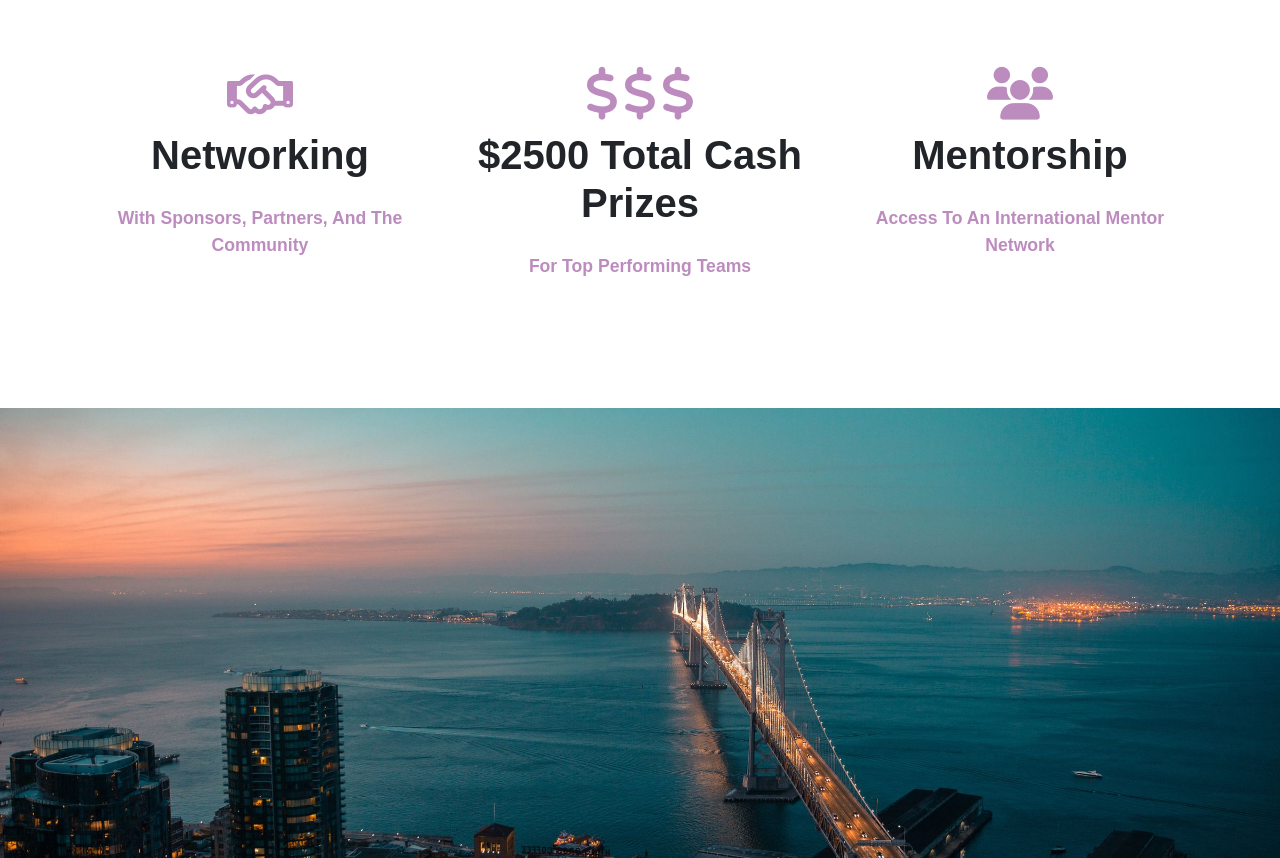
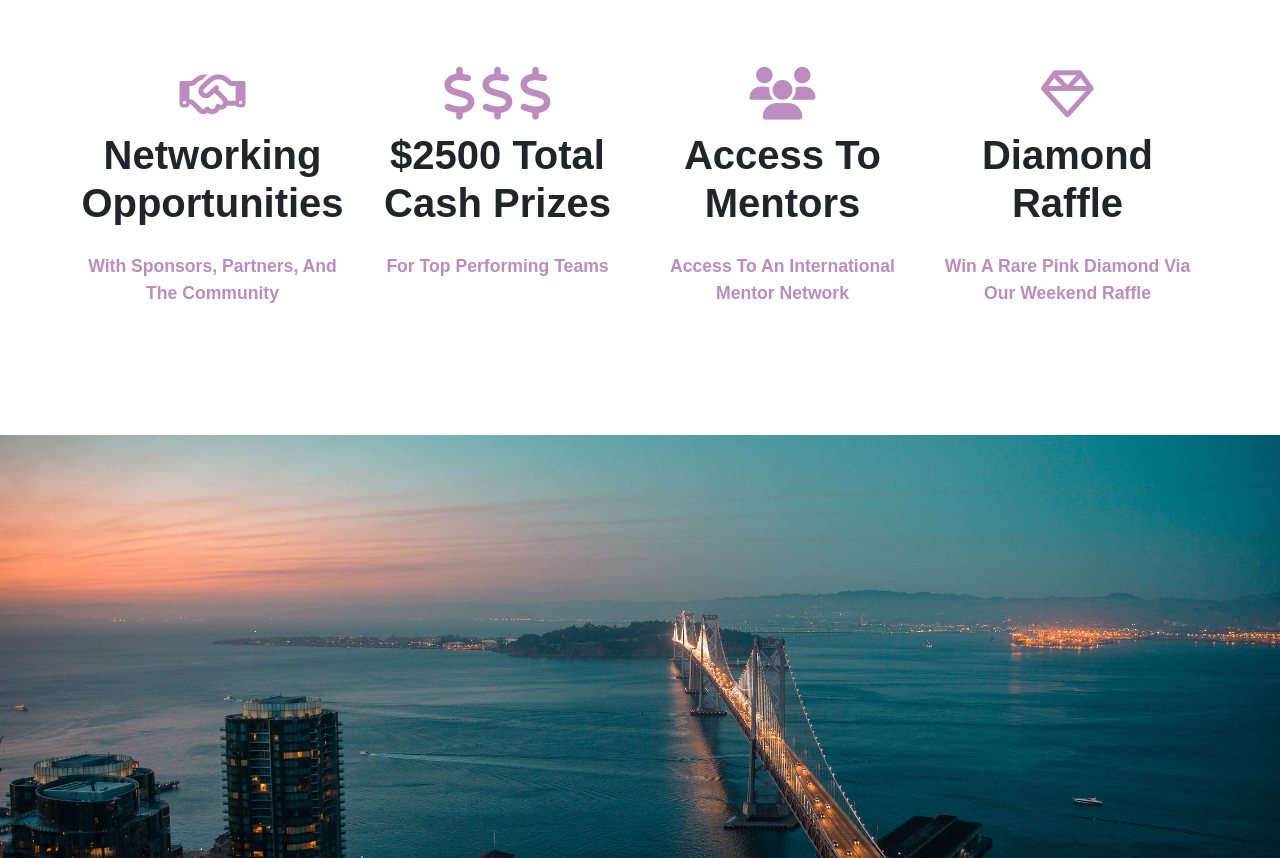
Before and after one commit to mitulshah3882/GemHack, a plain HTML site: page index.html in a window 1280 px wide. Shown: the part 2611-3469 px from the top of the page. Drawn offline with nearby package versions, Linux system fonts and the light colour scheme.

Commit message:
Added raffle

```diff
--- a/index.html
+++ b/index.html
@@ -165,13 +165,13 @@
                 <br>
                 <br>
                 <div class="row">
-                    <div class="col-lg-4 col-md-6 col-12" style="padding: 10px;">
+                    <div class="col-lg-3 col-md-6 col-12" style="padding: 10px;">
                         <i class="fa fa-handshake-o fa-3x"></i>
-                        <h3>Networking</h3>
+                        <h3>Networking Opportunities</h3>
                         <br>
                         <p>with sponsors, partners, and the community</p>
                     </div>
-                    <div class="col-lg-4 col-md-6 col-12" style="padding: 10px;">
+                    <div class="col-lg-3 col-md-6 col-12" style="padding: 10px;">
                         <i class="fa fa-usd fa-3x"></i>
                         <i class="fa fa-usd fa-3x"></i>
                         <i class="fa fa-usd fa-3x"></i>
@@ -179,17 +179,23 @@
                         <br>
                         <p>for top performing teams</p>
                         </div>
-                    <div class="col-lg-4 col-md-6 col-12" style="padding: 10px;">
+                    <div class="col-lg-3 col-md-6 col-12" style="padding: 10px;">
                         <i class="fa fa-users fa-3x"></i>
-                        <h3>Mentorship</h3>
+                        <h3>Access to Mentors</h3>
                         <br>
                         <p>Access to an international mentor network</p>
                     </div>
-                    <div class="col-lg-3 col-md-6 col-12">
+                    <div class="col-lg-3 col-md-6 col-12" style="padding: 10px;">
+                        <i class="fa fa-diamond fa-3x"></i>
+                        <h3>Diamond Raffle</h3>
+                        <br>
+                        <p>Win a rare pink diamond via our weekend raffle</p>
+                    </div>
+                    <!-- <div class="col-lg-3 col-md-6 col-12"> -->
                         <!-- <i class="fas fa-glass-cheers fa-3x"></i> -->
                         <!-- <h3>Sunday</h3> -->
                         <!-- <p>3pm</p> -->
-                    </div>
+                    <!-- </div> -->
                 </div>
             </div>
         </div>
```
